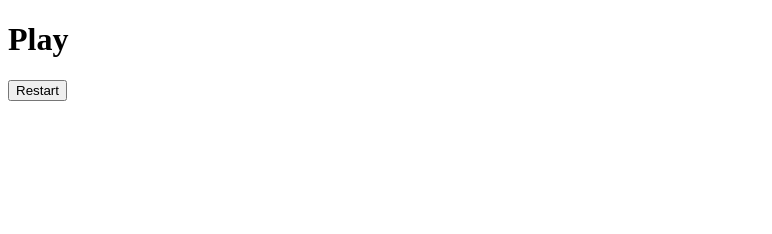
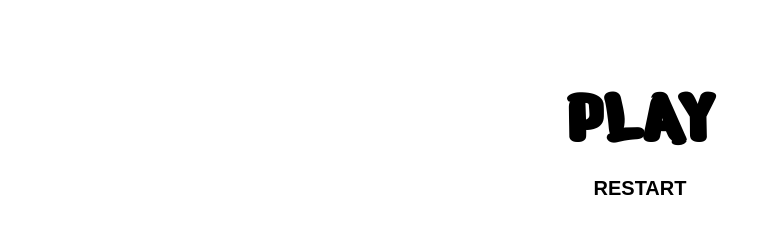
Before and after one commit to gaseer/xoxo, a plain HTML site: page index.html in a window 1280 px wide. Shown: the whole page, without its empty margins (0-772 px from the left). Drawn offline with Linux system fonts and the light colour scheme.

Commit message:
Update index.html

```diff
--- a/index.html
+++ b/index.html
@@ -6,7 +6,7 @@
     <meta name="viewport" content="width=device-width, initial-scale=1.0">
     <meta name="description" content="Just play it with you're partners... Enjoy this simple JS project">
     <title>Tic Tac Toe🧊 </title>
-    <link relationship="stylesheet" href="style.css">
+    <link rel="stylesheet" href="style.css">
     <link rel="preconnect" href="https://fonts.gstatic.com">
     <link href="https://fonts.googleapis.com/css2?family=Nerko+One&display=swap" rel="stylesheet">
 </head>
```
